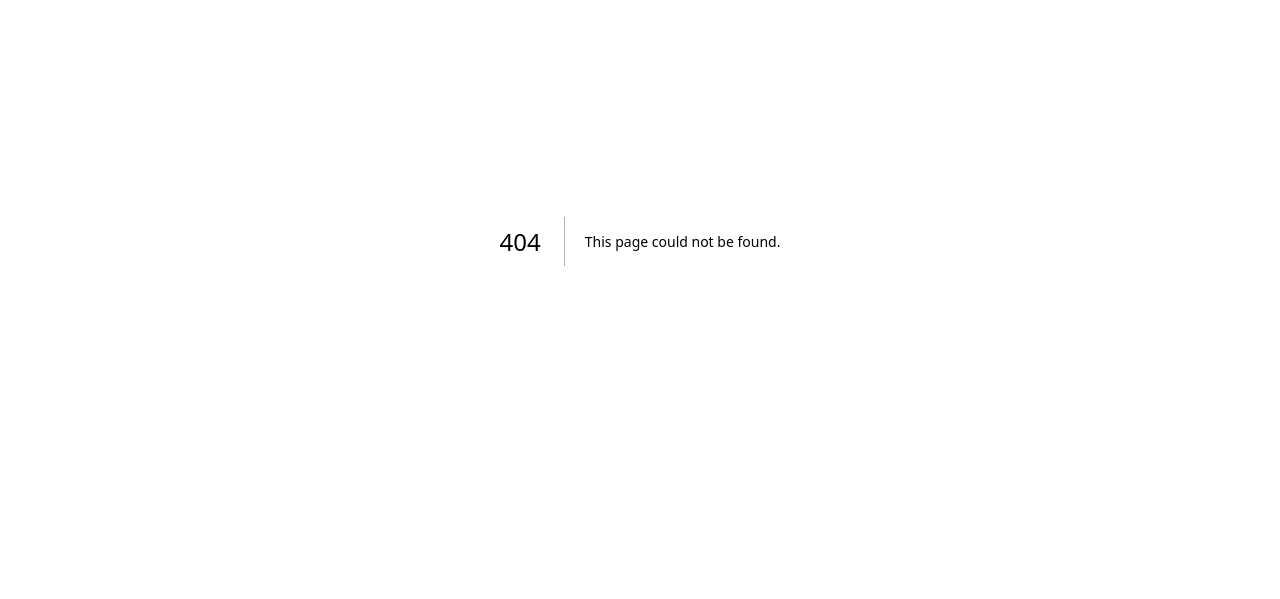
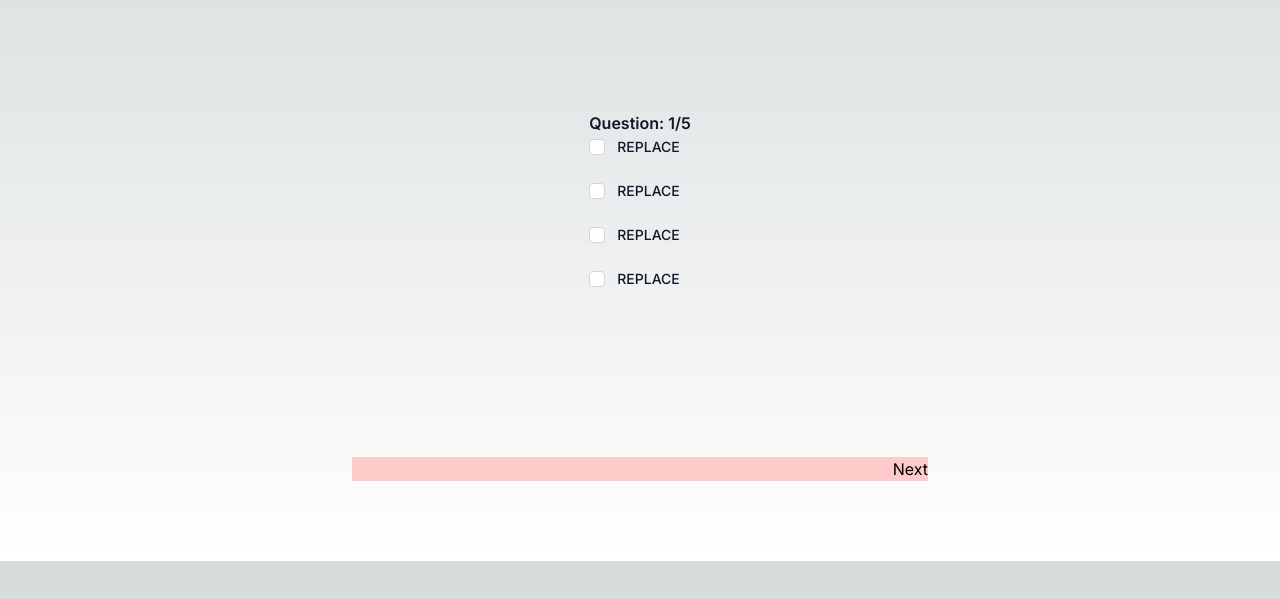
Before and after one commit to jsoto007/learn-link, a Next.js app in the folder client/: page /signup/questionnaire in a window 1280 px wide. Before the commit this address had no page. Shown: the part 159-758 px from the top of the page. Built offline with nearby package versions, Linux system fonts and the light colour scheme.

Commit message:
base questionnaire created

```diff
--- a/client/src/app/signup/page.jsx
+++ b/client/src/app/signup/page.jsx
@@ -1,7 +1,10 @@
+"use client"
 import React from 'react'
+import { useRouter } from 'next/navigation'
 // import { ExclamationCircleIcon } from '@heroicons/react/20/solid'
 
 export default function Signup() {
+  const router = useRouter()
   return (
     <div className="flex min-h-full flex-1 flex-col justify-center py-12 sm:px-6 lg:px-8">
         <div className="sm:mx-auto sm:w-full sm:max-w-md">
@@ -95,6 +98,7 @@ export default function Signup() {
                 <button
                   type="submit"
                   className="flex w-full justify-center rounded-md bg-indigo-600 px-3 py-1.5 text-sm font-semibold leading-6 text-white shadow-sm hover:bg-indigo-500 focus-visible:outline focus-visible:outline-2 focus-visible:outline-offset-2 focus-visible:outline-indigo-600"
+                  onClick={() => router.push('/signup/questionnaire')}
                 >
                   Sign in
                 </button>
--- /dev/null
+++ b/client/src/app/signup/questionnaire/page.jsx
@@ -0,0 +1,132 @@
+"use client"
+
+import { useState } from 'react'
+
+const questions = [
+  {
+    id: 1,
+    question: 'Select the option that best describes your disability or specific learning needs:',
+    answers: ['Visual Impairment', 'Hearing Impairment', 'Motor Impairment', 'Cognitive Impairment'],
+    outro: 'Your choice helps me understand you better and make your learning adventure more enjoyable. Thanks for sharing! 🌈'
+  },
+  {
+    id: 2,
+    question: 'How do you usually adapt your learning experience when using digital education tools? (Select all that apply)',
+    answers: ['Adjusting text size', 'Using screen readers', 'Customizing color schemes', 'Keyboard shortcuts'],
+    outro: "Your insights will help me fine-tune my magic to make learning even better for you. You're already halfway there! Keep up the fantastic work!"
+  },
+  {
+    id: 3,
+    question: "In your opinion, what's the most crucial aspect an educational platform should consider to ensure it's accessible and accommodating for students with disabilities?",
+    answers: ['Clear and simple language', 'Text-to-speech features', 'Interactive transcripts', 'Readable fonts and layouts'],
+    outro: "Your thoughts matter, and I appreciate your input! You're doing awesome! 🌟"
+  },
+  {
+    id: 4,
+    question: 'Have you faced any specific frustrations or challenges while using educational platforms? (Select all that apply)',
+    answers: ['Inaccessible content', 'Lack of customization options', 'Complex navigation', 'Limited text-to-speech features'],
+    outro: 'How do you think I can help address them? Your feedback is invaluable, and you only have one question left – thank you for your time and insights!'
+  },
+  {
+    id: 5,
+    question: 'Last one! If you could choose one feature for your ideal educational platform, what would it be? (Select one)',
+    answers: ['Collaborative learning spaces', 'Personalized learning plans', 'Simplified navigation', 'Enhanced text-to-speech'],
+    outro: "Your vision is my inspiration (literally!), and you've finished this questionnaire like a pro!"
+  }
+]
+
+
+export default function Questionnaire() {
+  const [activeQuestionNum, setActiveQuestionNum] = useState(0)
+  // const [activeQuestion, setActiveQuestion] = useState(null)
+  // const [activeAnswer1, setActiveAnswer1] = useState(null)
+  // const [activeAnswer2, setActiveAnswer2] = useState(null)
+  // const [activeAnswer3, setActiveAnswer3] = useState(null)
+  // const [activeAnswer4, setActiveAnswer4] = useState(null)
+
+  const {question, answers, outro} = questions[activeQuestionNum]
+
+  return (
+    <div className="mx-auto max-w-7xl px-4 sm:px-6 lg:px-8">
+       {/* We've used 3xl here, but feel free to try other max-widths based on your needs */}
+     <div className="flex flex-col items-center justify-center h-[90vh] mx-auto max-w-3xl">
+      {/* start of question */}
+      <fieldset>
+      <label className="text-base font-semibold text-gray-900">Question: <span>{activeQuestionNum + 1}/{questions.length}</span></label>
+      <legend className="sr-only">Questions</legend>
+      <div className="space-y-5">
+        <div className="relative flex items-start">
+          <div className="flex h-6 items-center">
+            <input
+              id="answer-1"
+              aria-describedby="answer1-description"
+              name="answer-1"
+              type="checkbox"
+              className="h-4 w-4 rounded border-gray-300 text-indigo-600 focus:ring-indigo-600"
+            />
+          </div>
+          <div className="ml-3 text-sm leading-6">
+            <label htmlFor="answer-1" className="font-medium text-gray-900">
+              REPLACE
+            </label>
+          </div>
+        </div>
+        <div className="relative flex items-start">
+          <div className="flex h-6 items-center">
+            <input
+              id="answer-2"
+              aria-describedby="answer-2-description"
+              name="answer-2"
+              type="checkbox"
+              className="h-4 w-4 rounded border-gray-300 text-indigo-600 focus:ring-indigo-600"
+            />
+          </div>
+          <div className="ml-3 text-sm leading-6">
+            <label htmlFor="answer-2" className="font-medium text-gray-900">
+              REPLACE
+            </label>
+          </div>
+        </div>
+        <div className="relative flex items-start">
+          <div className="flex h-6 items-center">
+            <input
+              id="answer-3"
+              aria-describedby="answer-3-description"
+              name="answer-3"
+              type="checkbox"
+              className="h-4 w-4 rounded border-gray-300 text-indigo-600 focus:ring-indigo-600"
+            />
+          </div>
+          <div className="ml-3 text-sm leading-6">
+            <label htmlFor="answer-3" className="font-medium text-gray-900">
+              REPLACE
+            </label>
+          </div>
+        </div>
+        <div className="relative flex items-start">
+          <div className="flex h-6 items-center">
+            <input
+              id="answer-4"
+              aria-describedby="answer-4-description"
+              name="answer-4"
+              type="checkbox"
+              className="h-4 w-4 rounded border-gray-300 text-indigo-600 focus:ring-indigo-600"
+            />
+          </div>
+          <div className="ml-3 text-sm leading-6">
+            <label htmlFor="answer-4" className="font-medium text-gray-900">
+              REPLACE
+            </label>
+          </div>
+        </div>
+      </div>
+    </fieldset>
+      <div>
+    </div>
+        <div className='flex justify-end bg-red-200 w-[45%] absolute bottom-40 '>
+          <a href='#'>Next</a>
+        </div>
+      </div>
+    </div>
+  )
+}
```
